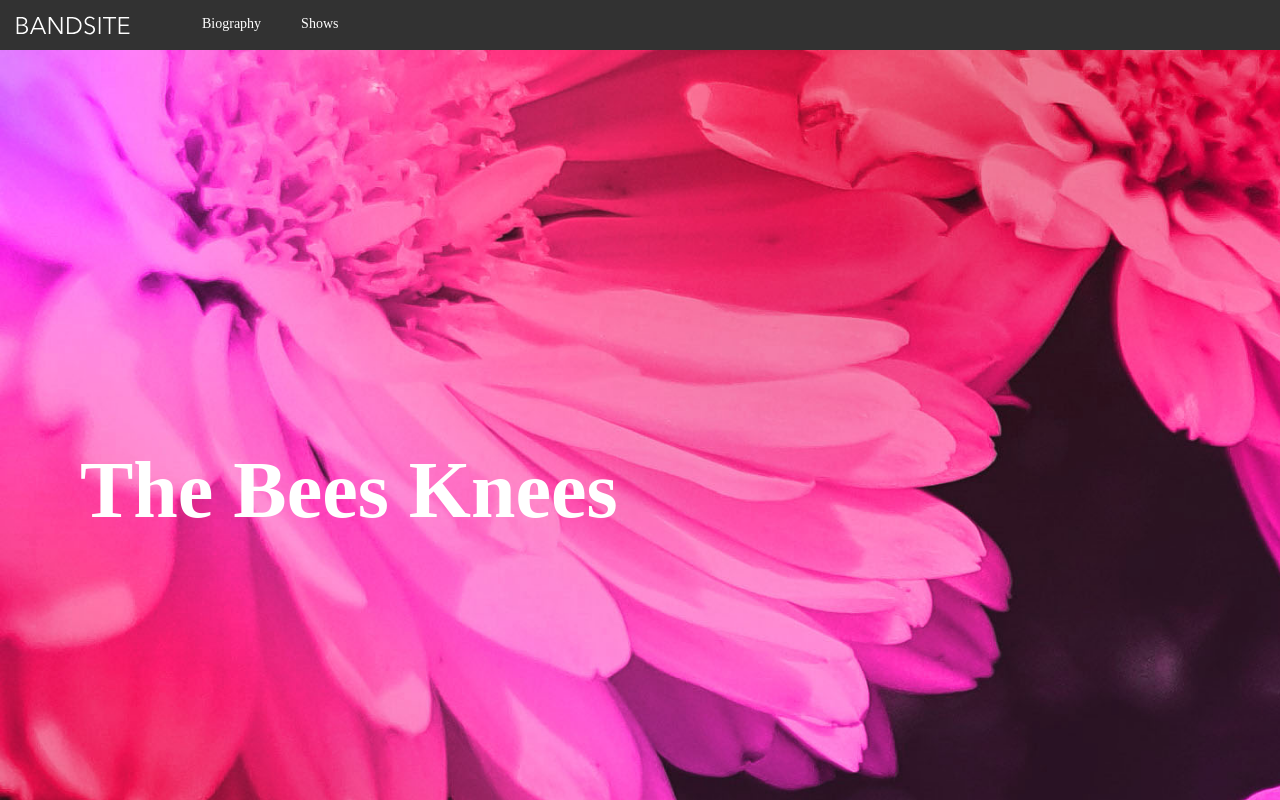
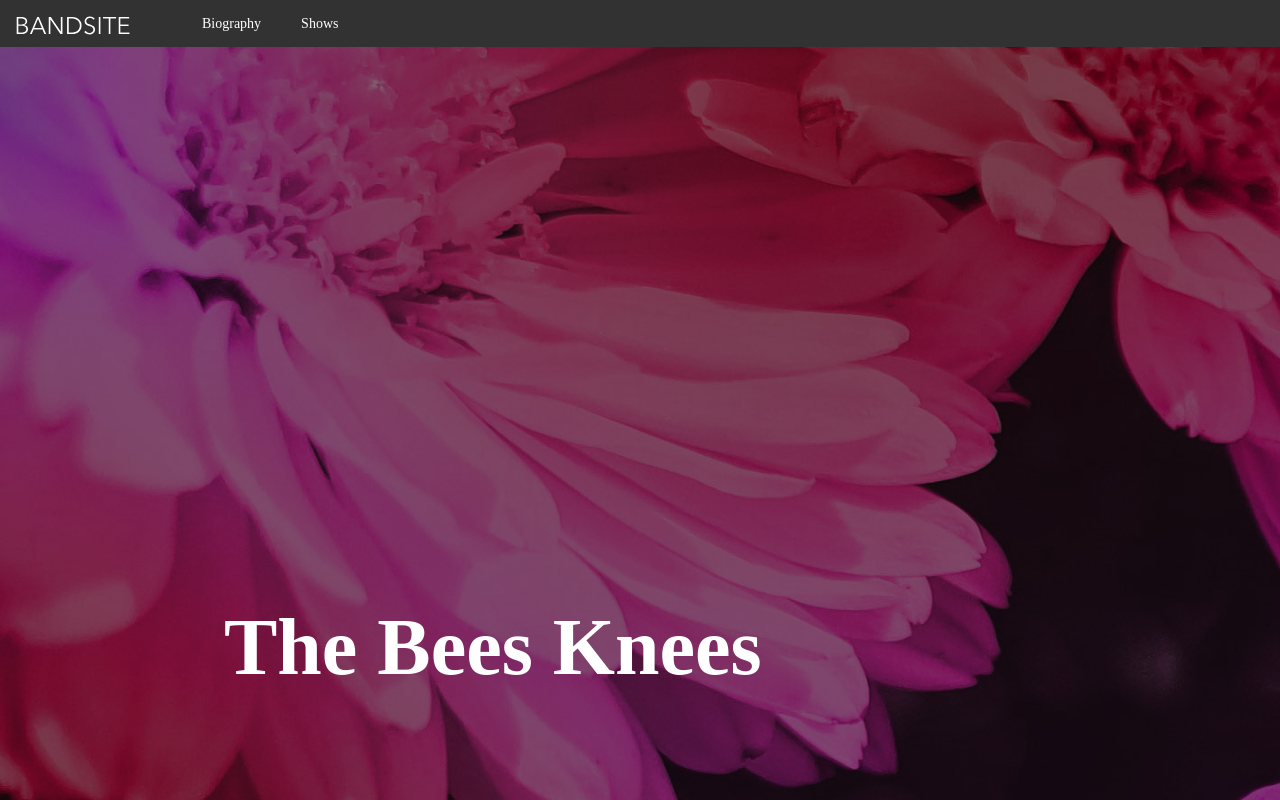
Before and after one commit to ishat005/isha-thakur-bandsite, a plain HTML site: page index.html in a window 1280 px wide. Shown: the top 800 px of the page. Drawn offline with nearby package versions, Linux system fonts and the light colour scheme; no server answers.

Commit message:
styles updated

```diff
--- a/styles/bio.scss
+++ b/styles/bio.scss
@@ -14,6 +14,10 @@ body{
 
     @include tablet{
         display: flex
+    }
+
+    @include desktop{
+        display: flex;
     }
 }
 
@@ -37,22 +41,29 @@ body{
             }
 
             a{
-                @include mobile{
-                    color: $white;
-                    font-size: 0.875rem;
-                    margin-left: 5rem;
-                    text-decoration: none;
-                }
+                color: $white;
+                font-size: 0.875rem;
+                margin-left: 5rem;
+                text-decoration: none;
             }
         }
 
         @include tablet{
             display: flex;
         }
+
+        @include desktop{
+            display: flex;
+        }
     }
 
     @include tablet{
         width: 208vw;
+    }
+
+    @include desktop{
+        width: 210vw;
+        padding-bottom:1rem;
     }
 }
 
@@ -73,6 +84,11 @@ ul.header__nav{
         margin-top: 1rem;
         margin-left: 1rem;
     }
+
+    @include desktop{
+        margin-top: 1rem;
+        margin-left: 1rem;
+    }
 }
 
 .nav__item > a{
@@ -81,10 +97,24 @@ ul.header__nav{
         font-size: 0.875rem;
         text-decoration: none;
     }
+
+    @include desktop{
+        color: $white;
+        font-size: 0.875rem;
+        text-decoration: none;
+    }
 }
 
 li{
     @include tablet{
+        padding: 0;
+        list-style: none;
+        margin-right: 2.5rem;
+        position: relative;
+        bottom:0.1rem;
+    }
+
+    @include desktop{
         padding: 0;
         list-style: none;
         margin-right: 2.5rem;
@@ -108,6 +138,11 @@ li{
             font-size: 3.5rem;
             margin-left: 4rem;
         }
+
+        @include desktop {
+            font-size: 3.5rem;
+            margin-left: 4rem;
+        }
     }
 
     &__band-img img {
@@ -128,6 +163,15 @@ li{
             position: relative;
             top: 0;
         }
+
+        @include desktop{
+            width: 135vw;
+            height: 102vh;
+            margin-left: 9rem;
+            margin-right: 1rem;
+            position: relative;
+            top: 0;
+        }
     }
 
     &__quote-container{
@@ -141,6 +185,12 @@ li{
         @include tablet {
             width: 110vw;
             margin-left: 8.855rem;
+        }
+
+        @include desktop{
+            width: 110vw;
+            margin-left: 8.855rem;
+            font-size: 2rem;
         }
 
         .quote{
@@ -166,6 +216,10 @@ li{
 
             @include tablet{
                 font-size: 1.4rem;
+            }
+
+            @include desktop{
+                font-size: 1.5rem;
             }
         }
     }
--- a/styles/partials/_globals.scss
+++ b/styles/partials/_globals.scss
@@ -7,25 +7,33 @@ body {
 
 .background-image{
     @include mobile{
-        background-image: url('../../assets/images/hero-bio.jpg');
+        background-image: linear-gradient(rgba(0, 0, 0, 0.527),rgba(0, 0, 0, 0.5)), url('../../assets/images/hero-bio.jpg');
         background-size: cover;
         display: block;
         width: 211vw;
         height: 97vh;
         position: relative;
         bottom: 1.5rem;
-        background-color: rgba(0,0,0,0.5);
     }
 
     @include tablet{
-        background-image: url(../../assets/images/hero-bio.jpg);
+        background-image: linear-gradient(rgba(0, 0, 0, 0.5),rgba(0, 0, 0, 0.5)),  url(../../assets/images/hero-bio.jpg);
         background-size: cover;
         display: block;
         height: 179vh;
         width: 208vw;
         position: relative;
         bottom: 0;
-        background-color: rgba(0, 0, 0, 0.5);
+    }
+
+    @include desktop{
+        background-image: linear-gradient(rgba(0, 0, 0, 0.5),rgba(0, 0, 0, 0.5)),  url(../../assets/images/hero-bio.jpg);
+        background-size: cover;
+        display: block;
+        height: 179vh;
+        width: 208vw;
+        position: relative;
+        bottom: 1.2rem;
     }
 }
 
@@ -44,6 +52,13 @@ body {
         left: 5rem;
         font-size: 5rem;
     }
+
+    @include tablet{
+        position: absolute;
+        top: 29.7rem;
+        left: 14rem;
+        font-size: 5rem;
+    }
 }
 
 .footer {
@@ -54,7 +69,7 @@ body {
     }
 
     @include mobile{
-        width: 216vw;
+        width: 253vw;
     }
 }
 
@@ -214,5 +229,12 @@ a.footer-class__logo{
     @include tablet{
         position: relative;
         bottom: 14rem;
+        left: 41rem;
+    }
+
+    @include desktop{
+        position: relative;
+        bottom: 14rem;
+        left: 63rem;
     }
 }
--- a/styles/shows.scss
+++ b/styles/shows.scss
@@ -215,6 +215,10 @@ li{
         font-size: 2rem;
         width: 205%;
     }
+
+    @include desktop{
+        margin-left: 36rem;
+    }
 }
 
 th {
@@ -284,4 +288,24 @@ tr td:first-child {
 button {
     color: $white;
     background-color: $bandsite-black;
+
+    @include desktop{
+        position: relative;
+        top: 1.5rem;
+        height: 40px;
+        border-radius: 4px;
+        left: 1rem;
+        padding-left: 32px;
+        padding-right: 32px;
+    }
+
+    @include tablet{
+        position: relative;
+        top: 2rem;
+        height: 40px;
+        border-radius: 4px;
+        left: 5rem;
+        padding-left: 32px;
+        padding-right: 32px;
+    }
 }
```
Also changed, not shown: styles/bio.css, styles/shows.css.
